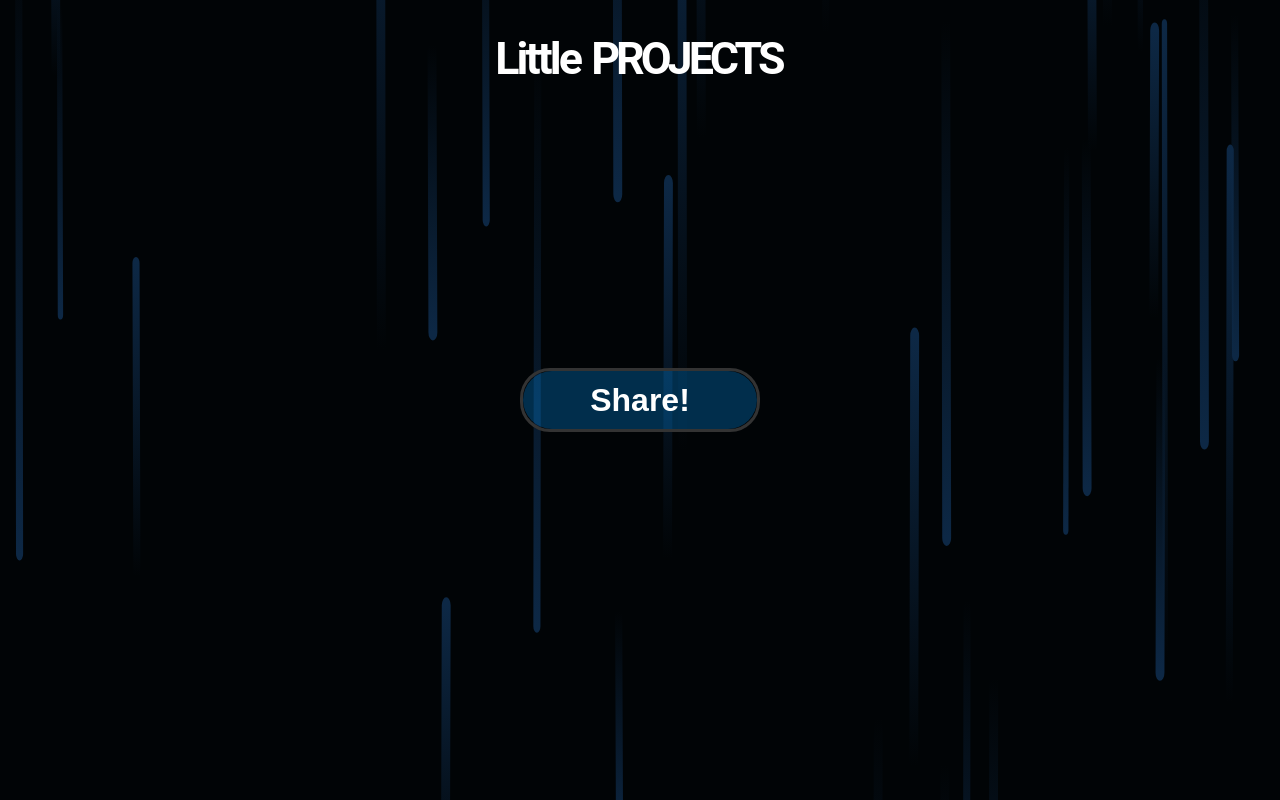
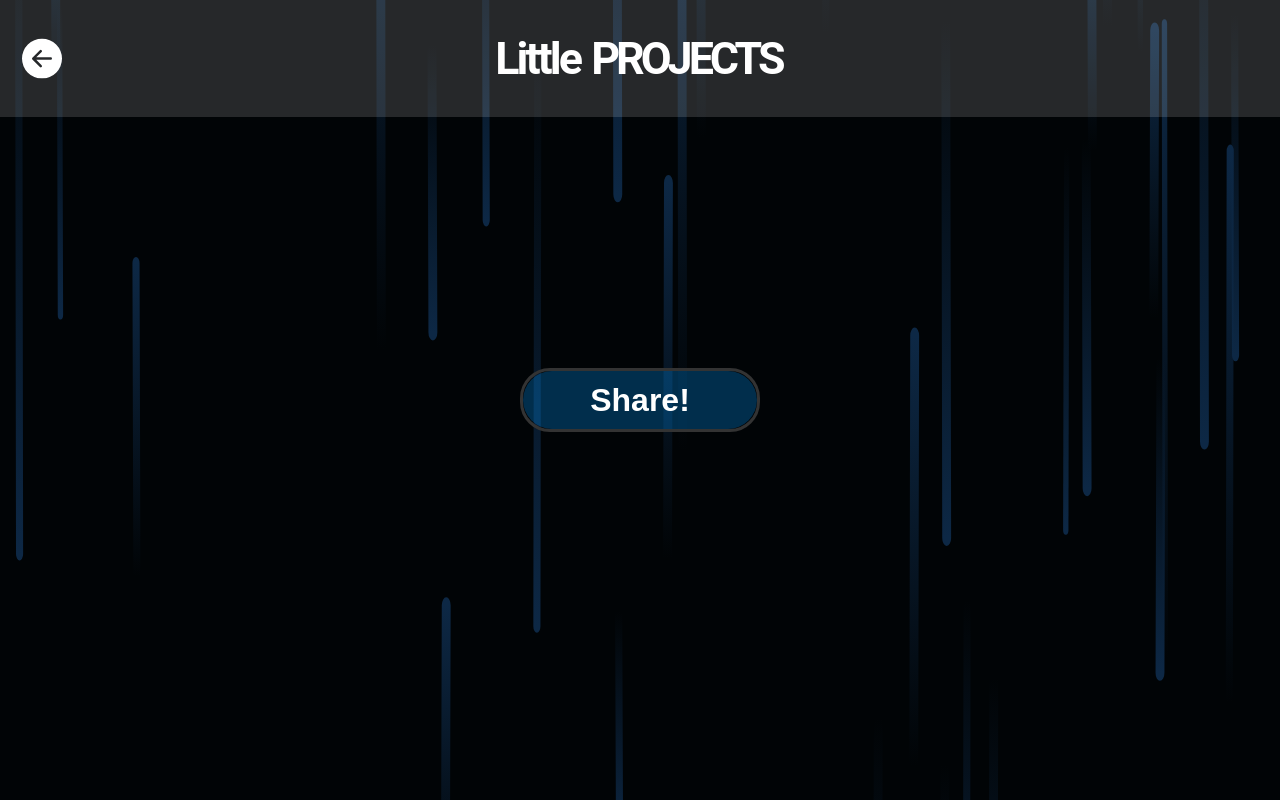
Before and after one commit to v-amirrr/little-projects, a React (Create React App) app: page / in a window 1280 px wide. Both pictures are taken after a click on the button "Project 1". Built offline with nearby package versions, Linux system fonts and the light colour scheme.

Commit message:
added a back button for projects' pages
We use this button to come back to the our home page from any page

```diff
--- a/src/components/Navbar.js
+++ b/src/components/Navbar.js
@@ -1,14 +1,24 @@
 import React from 'react';
+import { Link, useLocation } from "react-router-dom";
+
+import { BsFillArrowLeftCircleFill } from "react-icons/bs";
 
 import styles from "./Navbar.module.css";
 
 const Navbar = () => {
+    const location = useLocation();
     return (
         <>
             <div className={styles.navbar}>
                 <div className={styles.navbarName}>
                    <h1>Little <span>PROJECTS</span></h1>
                 </div>
+                <Link to="/">
+                    <div className={location.pathname !== "/" ? styles.backBtn : styles.backBtnOff}>
+                        <i><BsFillArrowLeftCircleFill /></i>
+                        <span>Back To Home</span>
+                    </div>
+                </Link>
             </div>
         </>
     );
--- a/src/components/Navbar.module.css
+++ b/src/components/Navbar.module.css
@@ -1,4 +1,5 @@
 .navbar {
+    position: relative;
     display: flex;
     justify-content: center;
     align-items: center;
@@ -7,6 +8,7 @@
     width: 100%;
     z-index: 5;
     padding: 2rem;
+    background-color: rgba(255, 255, 255, 0.146);
 }
 
 .navbar h1 {
@@ -19,3 +21,63 @@
     letter-spacing: -4px;
     padding: 0 .2rem;
 }
+
+.backBtnOff {
+    opacity: 0;
+}
+
+.backBtn {
+    position: absolute;
+    top: 50%;
+    left: 1rem;
+    display: flex;
+    justify-content: center;
+    align-items: center;
+    border-radius: 50px;
+    -webkit-border-radius: 50px;
+    -moz-border-radius: 50px;
+    -ms-border-radius: 50px;
+    -o-border-radius: 50px;
+    cursor: pointer;
+    padding: .4rem;
+    width: fit-content;
+    transition: all .6s;
+    -webkit-transition: all .6s;
+    -moz-transition: all .6s;
+    -ms-transition: all .6s;
+    -o-transition: all .6s;
+    transform: translate(0, -50%);
+    -webkit-transform: translate(0, -50%);
+    -moz-transform: translate(0, -50%);
+    -ms-transform: translate(0, -50%);
+    -o-transform: translate(0, -50%);
+}
+
+.backBtn span, .backBtn i {
+    display: flex;
+    justify-content: center;
+    align-items: center;
+    font-size: 2.5rem;
+    margin-right: 1rem;
+    transition: all .3s;
+    -webkit-transition: all .3s;
+    -moz-transition: all .3s;
+    -ms-transition: all .3s;
+    -o-transition: all .3s;
+}
+
+.backBtn span {
+    position: relative;
+    left: -5rem;
+    opacity: 0;
+    font-size: 1.5rem;
+}
+
+.backBtn:hover span {
+    left: 0;
+    opacity: 1;
+}
+
+.backBtn:hover {
+    background-color: #151515;
+}
```
